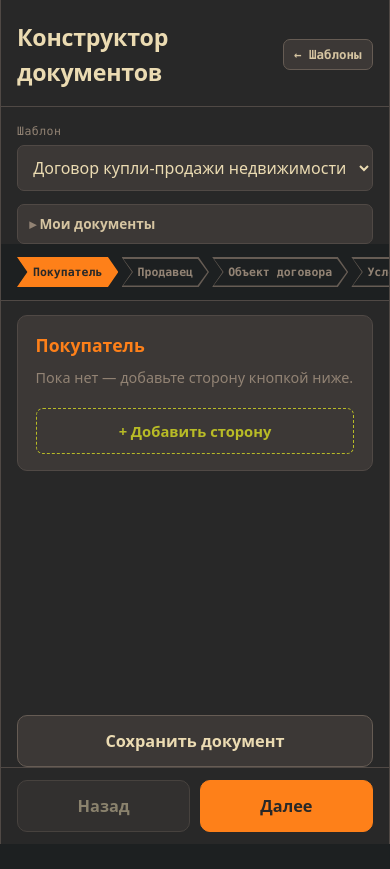
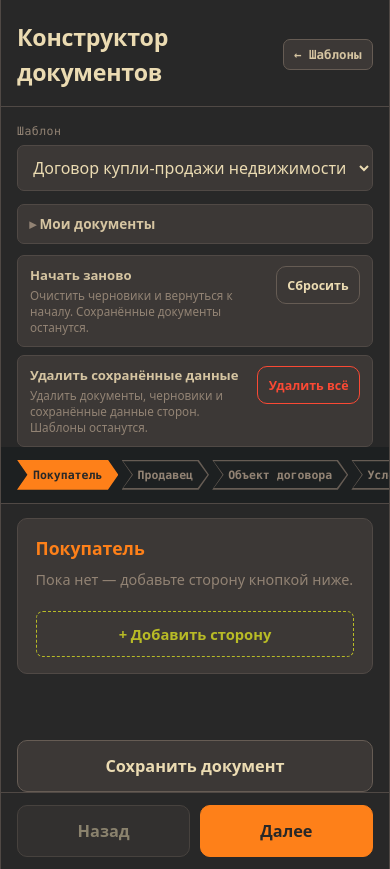
Before and after one commit to wilful/This-docs, a website built with Vite: page index.html in a window 390 px wide. Before the commit the page ends 844 px from the top, so only its background shows below. Built offline with nearby package versions, Linux system fonts and the light colour scheme; what @myriaddreamin/typst.ts would draw is missing.

Commit message:
Добавить сброс и очистку пользовательских данных

```diff
--- a/index.html
+++ b/index.html
@@ -22,6 +22,23 @@
         <div class="docs-body" id="docs-body"></div>
       </details>
 
+      <section class="data-actions" aria-label="Сброс и удаление данных">
+        <div class="data-action">
+          <div>
+            <strong>Начать заново</strong>
+            <p>Очистить черновики и вернуться к началу. Сохранённые документы останутся.</p>
+          </div>
+          <button id="restart" type="button" class="btn btn-ghost">Сбросить</button>
+        </div>
+        <div class="data-action">
+          <div>
+            <strong>Удалить сохранённые данные</strong>
+            <p>Удалить документы, черновики и сохранённые данные сторон. Шаблоны останутся.</p>
+          </div>
+          <button id="clear-data" type="button" class="btn btn-danger">Удалить всё</button>
+        </div>
+      </section>
+
       <nav id="steps" class="steps" aria-label="Разделы документа"></nav>
 
       <main id="step"></main>
--- a/src/main.js
+++ b/src/main.js
@@ -19,6 +19,8 @@ const els = {
   next: document.getElementById("next"),
   save: document.getElementById("save"),
   home: document.getElementById("home"),
+  restart: document.getElementById("restart"),
+  clearData: document.getElementById("clear-data"),
 };
 
 // ---- saved documents (localStorage) ----
@@ -609,18 +611,42 @@ els.back.addEventListener("click", () => {
 });
 
 els.home.addEventListener("click", () => {
-  const hasProgress = stepIndex > 0 || getGroups(current).some((g) => {
-    const value = data[g.id];
-    return g.repeatable
-      ? value.length > 0
-      : Object.values(value || {}).some((v) => String(v ?? "").trim() !== "");
-  });
-  if (hasProgress && !window.confirm("Вернуться к выбору шаблона? Черновик текущего документа останется сохранён.")) return;
-  saveDraft();
+  selectTemplateStart();
+});
+
+function selectTemplateStart() {
   stepIndex = 0;
   els.tpl.focus();
   els.tpl.scrollIntoView({ behavior: "smooth", block: "start" });
   setStatus("Выберите шаблон документа.");
+}
+
+els.restart.addEventListener("click", () => {
+  if (!window.confirm("Очистить черновики и начать заново? Сохранённые документы останутся.")) return;
+  for (const tpl of templates) localStorage.removeItem(draftKey(tpl.id));
+  current = templates[0];
+  data = emptyData(current);
+  stepIndex = 0;
+  els.tpl.value = current.id;
+  renderStep();
+  selectTemplateStart();
+});
+
+els.clearData.addEventListener("click", () => {
+  if (!window.confirm("Удалить все сохранённые документы, черновики и данные сторон? Это действие нельзя отменить.")) return;
+  localStorage.removeItem(DOCS_KEY);
+  for (const tpl of templates) localStorage.removeItem(draftKey(tpl.id));
+  for (const groupId of new Set(templates.flatMap((tpl) => getGroups(tpl).filter((g) => g.repeatable).map((g) => g.id)))) {
+    localStorage.removeItem(partyKey(groupId));
+  }
+  current = templates[0];
+  data = emptyData(current);
+  stepIndex = 0;
+  els.tpl.value = current.id;
+  renderStep();
+  renderSavedDocs();
+  selectTemplateStart();
+  setStatus("Все сохранённые данные удалены. Шаблоны доступны.");
 });
 
 els.save.addEventListener("click", () => {
--- a/src/style.css
+++ b/src/style.css
@@ -489,6 +489,60 @@ textarea:focus {
   padding: 0.2rem 0.7rem 0.7rem;
 }
 
+.data-actions {
+  display: grid;
+  gap: 0.5rem;
+  margin: 0.65rem 1rem 0;
+  min-width: 0;
+}
+
+.data-action {
+  display: flex;
+  align-items: center;
+  justify-content: space-between;
+  gap: 0.75rem;
+  min-width: 0;
+  padding: 0.65rem 0.75rem;
+  border: 1px solid var(--bg2);
+  border-radius: var(--radius-sm);
+  background: var(--bg1);
+}
+
+.data-action strong {
+  display: block;
+  overflow-wrap: anywhere;
+  color: var(--fg2);
+  font-size: 0.82rem;
+}
+
+.data-action > div {
+  min-width: 0;
+}
+
+.data-action p {
+  margin: 0.15rem 0 0;
+  color: var(--gray);
+  font-size: 0.73rem;
+  line-height: 1.35;
+}
+
+.data-action .btn {
+  flex: 0 0 auto;
+  min-height: 38px;
+  padding: 0.35rem 0.65rem;
+  font-size: 0.78rem;
+}
+
+.btn-danger {
+  border-color: var(--red);
+  background: transparent;
+  color: var(--red);
+}
+
+.btn-danger:hover {
+  background: rgba(251, 73, 52, 0.1);
+}
+
 .actions-secondary {
   padding: 0.4rem 1rem 0;
 }
@@ -532,6 +586,14 @@ textarea:focus {
 
   .saved select {
     flex-basis: 100%;
+  }
+
+  .data-actions {
+    margin-inline: 1rem;
+  }
+
+  .data-action {
+    align-items: flex-start;
   }
 }
 
```
